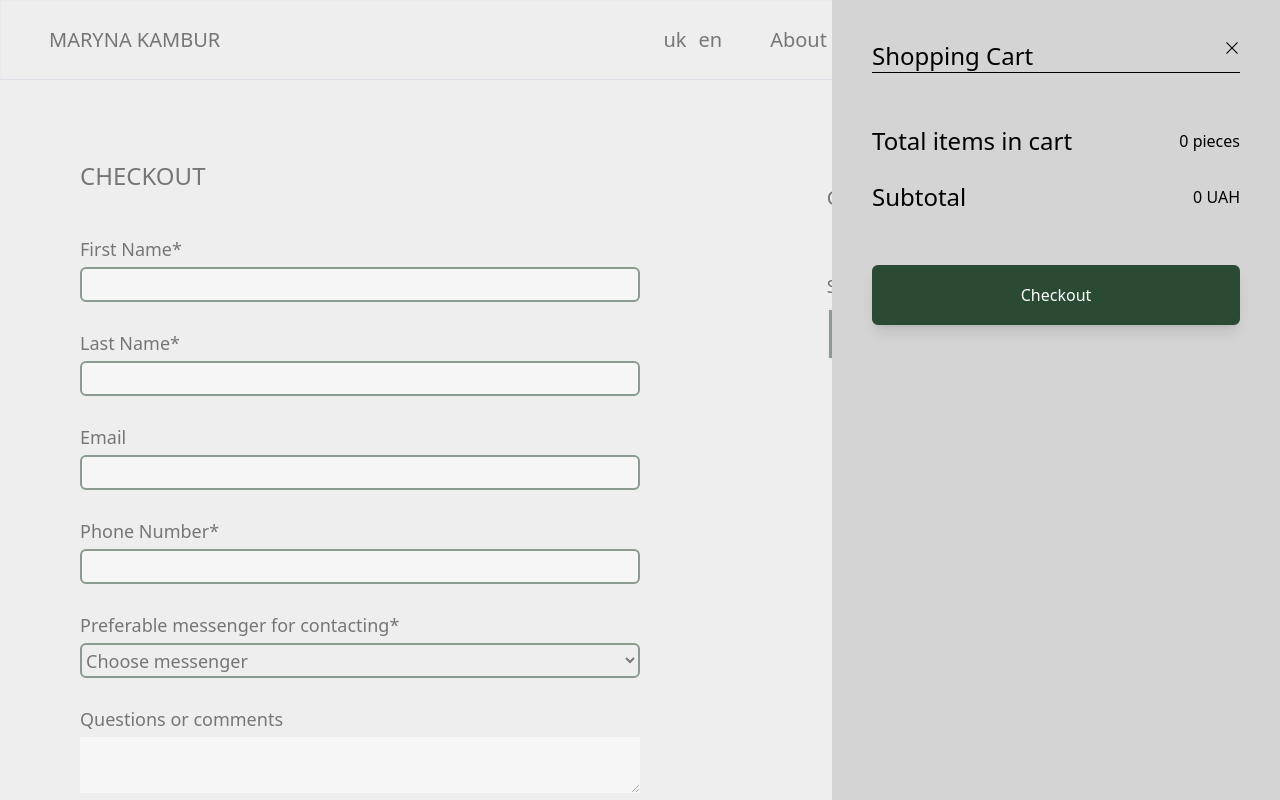
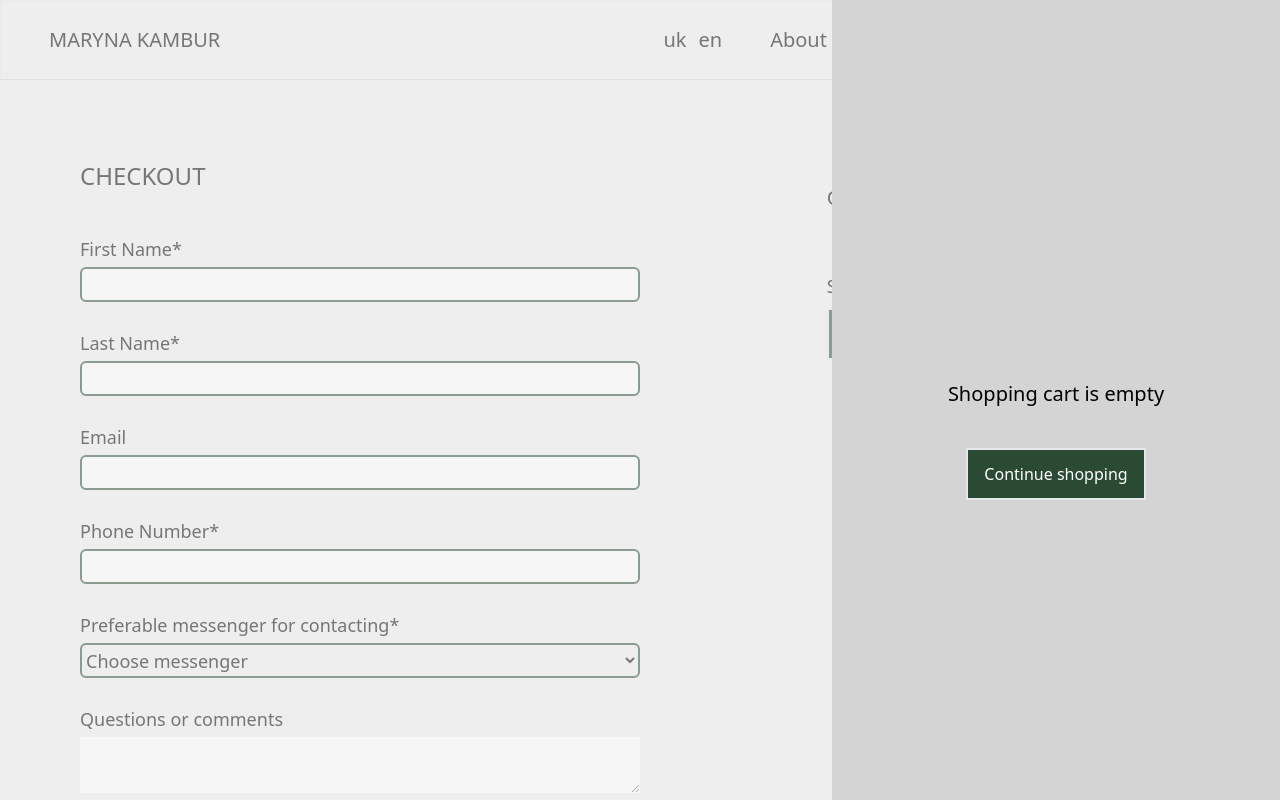
Before and after one commit to OlhaPo/mariam-nextjs-typescript, a Next.js app: page /en/checkout in a window 1280 px wide. Both pictures are taken after a click on the icon 1217 px from the left and 40 px from the top of the page. Shown: the top 800 px of the page. Built offline with nearby package versions, Linux system fonts and the light colour scheme.

Commit message:
Handle empty cart case

```diff
--- a/src/app/[lang]/(user)/checkout/page.tsx
+++ b/src/app/[lang]/(user)/checkout/page.tsx
@@ -9,7 +9,7 @@ export default function CheckoutPage() {
   const { cart, totalPrice } = useCartStore();
 
   return (
-    <div className="checkout">
+    <section className="checkout">
       <div>
         <h1 className="uppercase text-2xl mb-10">Checkout</h1>
         <CheckoutForm />
@@ -21,20 +21,17 @@ export default function CheckoutPage() {
             className="border-b-slate-500 flex flex-row pb-5"
             key={item.product._id}
           >
-            <div className="pr-5">
             <Image
               src={item.product.imageUrls[0]}
               alt="hero"
               width={90}
               height={90}
+              className="pr-5"
             />
-            </div>
-            <div>
-              <div>
+            <p>
               <span>{item.count}</span> x <span>{item.product.title_en}</span>
-              </div>{" "}
-              <div>Price: {item.product.price} UAH</div>
-            </div>
+            </p>{" "}
+            <p>Price: {item.product.price} UAH</p>
           </div>
         ))}
         <div className="inline-block my-5">
@@ -46,6 +43,6 @@ export default function CheckoutPage() {
           </Link>
         </div>
       </div>
-    </div>
+    </section>
   );
 }
--- a/src/components/checkout-form.tsx
+++ b/src/components/checkout-form.tsx
@@ -1,3 +1,5 @@
+"use client";
+
 import * as Form from "@radix-ui/react-form";
 import { useState } from "react";
 
@@ -13,11 +15,10 @@ export default function CheckoutForm() {
     [1]: "Email",
     [2]: "Viber",
     [3]: "WhatsApp",
-    [4]: "Other",
+    [4]: "Other (add in section for commets below)",
   };
 
   return (
-    <div>
     <Form.Root className="w-[50%]">
       <Form.Field className="form-field" name="firstName">
         <div className="flex items-baseline justify-between">
@@ -129,10 +130,7 @@ export default function CheckoutForm() {
         </Form.Control>
       </Form.Field>
 
-        <Form.Submit className="btn-primary">
-          <button>Place order</button>
-        </Form.Submit>
+      <Form.Submit className="btn-primary">Place order</Form.Submit>
     </Form.Root>
-    </div>
   );
 }
--- a/src/components/shopping-cart.tsx
+++ b/src/components/shopping-cart.tsx
@@ -6,6 +6,7 @@ import Image from "next/image";
 import { useCartStore } from "@/services/cart/hooks";
 import { Locale } from "../../i18n.config";
 import { useRouter } from "next/navigation";
+import Link from "next/link";
 
 export default function ShoppingCart({
   onClose,
@@ -30,12 +31,26 @@ export default function ShoppingCart({
     router.push(`/${lang}/checkout`);
   }
 
+  function navigateToShop() {
+    onClose();
+    router.push(`/${lang}/shop`);
+  }
+
   return (
     <section className="cart">
+      {cart.length === 0 ? (
+        <div className="flex flex-col min-h-screen justify-center items-center gap-10">
+          <h3>Shopping cart is empty</h3>
+          <button onClick={() => navigateToShop()} className="btn-primary">
+            Continue shopping
+          </button>
+        </div>
+      ) : (
+        <div>
           <div className="flex flex-row justify-between border-b-black border-b">
             <h2>Shopping Cart</h2>
             <RxCross1 onClick={() => onClose()} />
-      </div>
+          </div>{" "}
           {cart.map((product, i) => (
             <div key={i} className="flex flex-row gap-5">
               <div>
@@ -47,10 +62,10 @@ export default function ShoppingCart({
                 />
               </div>
               <div className="flex flex-col items-start">
-            <h2>{product.product.title_en}</h2>
-            <h3 className="text-gray">
+                <p>{product.product.title_en}</p>
+                <p className="text-gray">
                   {product.product.price} <span> UAH</span>
-            </h3>
+                </p>
                 <div className="inline-flex gap-2 items-center">
                   <button onClick={() => decrementItem(product.product)}>
                     <FaMinus />
@@ -60,11 +75,10 @@ export default function ShoppingCart({
                     <FaPlus />
                   </button>
                 </div>
-            <div>
+
                 <button onClick={() => removeFromCart(product.product)}>
                   Remove
                 </button>
-            </div>
               </div>
             </div>
           ))}
@@ -89,6 +103,8 @@ export default function ShoppingCart({
           >
             Checkout
           </button>
+        </div>
+      )}
     </section>
   );
 }
```
Lines whose indentation alone changed are shown as unchanged.
